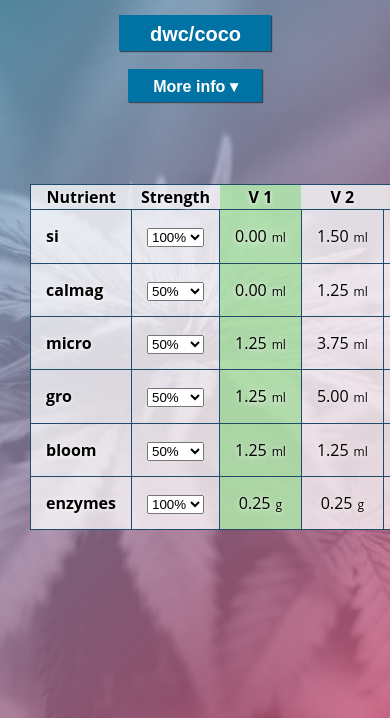
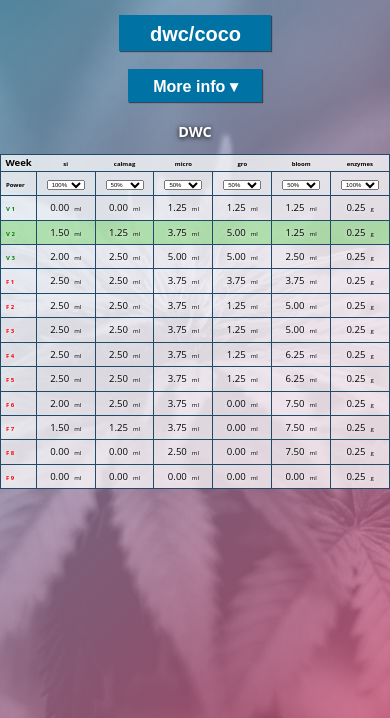
Before and after one commit to avantegarde/feeding-chart, a plain HTML site: page index.html in a window 390 px wide. Shown: the part 126-844 px from the top of the page. Drawn offline with Linux system fonts and the light colour scheme.

Commit message:
switched chart to be vertical instead of horizontal

```diff
--- a/index.html
+++ b/index.html
@@ -264,9 +264,10 @@ table#feeding td {
   z-index: 2
 }
 table#feeding td {
-  padding: 15px;
+  padding: 10px;
 }
-col.active {
+col.active,
+#nutes > tr.active {
   background: rgba(118,211,109,0.5);
 }
 #nutes > tr > td:first-of-type {
@@ -275,6 +276,48 @@ col.active {
 #nutes > tr > td > span {
   margin-left: 5px;
   font-size: 75%;
+}
+strong.seedling {
+  color: #18a018;
+}
+strong.veg {
+  color: green;
+}
+strong.flower {
+  color: red;
+}
+@media screen and (max-width: 625px) {
+  table#feeding td {
+    padding: 5px;
+  }
+}
+@media screen and (max-width: 550px) {
+  .container {
+    padding: 0;
+  }
+  table#feeding {
+    font-size: 75%;
+  }
+  #nutes > tr > td > span {
+    font-size: 50%;
+  }
+  table#feeding td select {
+    font-size: 25%;
+  }
+}
+@media screen and (max-width: 400px) {
+  table#feeding {
+    font-size: 60%;
+  }
+  table#feeding strong {
+    font-size: 50%;
+  }
+  #nutes > tr > td > span {
+    font-size: 25%;
+  }
+  table#feeding td select {
+    width: 38px;
+  }
 }
 </style>
 
@@ -285,7 +328,7 @@ col.active {
 
   <label id="week-label">
     <span data-button>Week</span>
-    <input id="week" type="number" onchange="setActiveWeek(this);" value="1" min="1" max="12">
+    <input id="week" type="number" onchange="setActiveWeek(this);" value="0" min="0" max="12">
   </label>
   <button data-button onclick="switchUnits();">ml/tsp</button>
   <br>
--- a/script.js
+++ b/script.js
@@ -242,7 +242,7 @@ function autoSelect(state) {
  * Render the column group for week highlight
  * @param {obj} nutes
  */
-function renderColgroup(nutes) {
+/*function renderColgroup(nutes) {
   var colgroup = document.getElementById('columns');
   var columns = '';
   var totalCol = nutes[0].m.length + 2
@@ -250,12 +250,12 @@ function renderColgroup(nutes) {
     columns += '<col span="1" class="week' + (w+1) +'">';
   }
   colgroup.innerHTML = columns;
-}
+}*/
 /**
  * Render the nutrient table Header
  * @param {obj} nutes
  */
-function renderTableHead(nutes) {
+/*function renderTableHeadOLD(nutes) {
   var thead = document.getElementById('tablehead');
   var tableHead = '' +
   '<tr>' +
@@ -274,12 +274,12 @@ function renderTableHead(nutes) {
   }
   tableHead += '</tr>'
   thead.innerHTML = tableHead;
-}
+}*/
 /**
  * Render the nutrient table body
  * @param {obj} nutes
  */
-function renderTableBody(nutes) {
+/*function renderTableBodyOLD(nutes) {
   var tbody = document.getElementById('nutes');
   var tableBody = '';
   for(i=0;i<nutes.length;i++){
@@ -293,6 +293,52 @@ function renderTableBody(nutes) {
     tableBody += '</tr>';
   }
   tbody.innerHTML = tableBody;
+}*/
+/**
+ * Render the nutrient table Header
+ * @param {obj} nutes
+ */
+function renderTableHead(nutes) {
+  var thead = document.getElementById('tablehead');
+  var tableHead = '' +
+  '<tr>' +
+  '  <th>Week</th>';
+  for(i=0;i<nutes.length;i++){
+    tableHead += '<th><strong>'+ nutes[i].name +'</strong></th>';
+  }
+  tableHead += '</tr>'
+  thead.innerHTML = tableHead;
+}
+/**
+ * Render the nutrient table body
+ * @param {obj} nutes
+ */
+function renderTableBody(nutes) {
+  var tbody = document.getElementById('nutes');
+  var tableBody = '' +
+  '<tr>' +
+  '  <td><strong>Power</strong></td>';
+  for(i=0;i<nutes.length;i++){
+    tableBody += '<td>' + percentSelect(nutes[i].p, nutes[i].name) + '</td>';
+  }
+  tableBody += '</tr>';
+  for (w=0;w<nutes[0].m.length;w++) {
+    tableBody += '<tr>';
+    var vegWeeks = (state.medium === 'coco')?4:3;
+    var week = (vegWeeks === 4)?w-1:w;
+    if (w+1 === 1 && vegWeeks === 4) {
+      tableBody += '<td><strong class="seedling">S ' + (week+1) +'</strong></td>';
+    } else if (w+1 <= vegWeeks) {
+      tableBody += '<td><strong class="veg">V ' + (week+1) +'</strong></td>';
+    } else {
+      tableBody += '<td><strong class="flower">F ' + (week-2) +'</strong></td>';
+    }
+    for(i=0;i<nutes.length;i++){
+      tableBody += '<td>' + nuteVal(nutes[i], nutes[i].m[w]) + '<span>' + nutes[i].u + '</span>' +'</td>';
+    }
+    tableBody += '</tr>';
+  }
+  tbody.innerHTML = tableBody;
 }
 /**
  * Set the active week
@@ -300,6 +346,12 @@ function renderTableBody(nutes) {
  */
 function setActiveWeek(week) {
   var week = week?week.value:1;
+  if (week < 0) {
+    week = 0;
+  }
+  if (week > 12) {
+    week = 12;
+  }
   state.week = week;
   render(state);
 }
@@ -308,12 +360,15 @@ function setActiveWeek(week) {
  * @param {int} week
  */
 function highlightWeek(week) {
-  var columns = document.querySelectorAll('#columns col');
-  var column = document.querySelectorAll('#columns .week'+ (week+2));
-  for (i=0;i<columns.length;i++) {
-    columns[i].classList.remove('active');
+  //var columns = document.querySelectorAll('#columns col');
+  //var column = document.querySelectorAll('#columns .week'+ (week+2));
+  var nuteweeks = document.querySelectorAll('#nutes tr');
+  for (i=0;i<nuteweeks.length;i++) {
+    nuteweeks[i].classList.remove('active');
+    if((week+1) === i) {
+      nuteweeks[i].classList.add('active');
+    }
   }
-  column[0].classList.add('active');
 }
 /**
  * Render the nutrient table title
@@ -369,7 +424,7 @@ function render (state) {
   updateMaxWeeks();
   renderMoreInfo(state.medium);
   renderTableTitle();
-  renderColgroup(nutes);
+  //renderColgroup(nutes);
   renderTableHead(nutes);
   renderTableBody(nutes);
   autoSelect(state);
```
